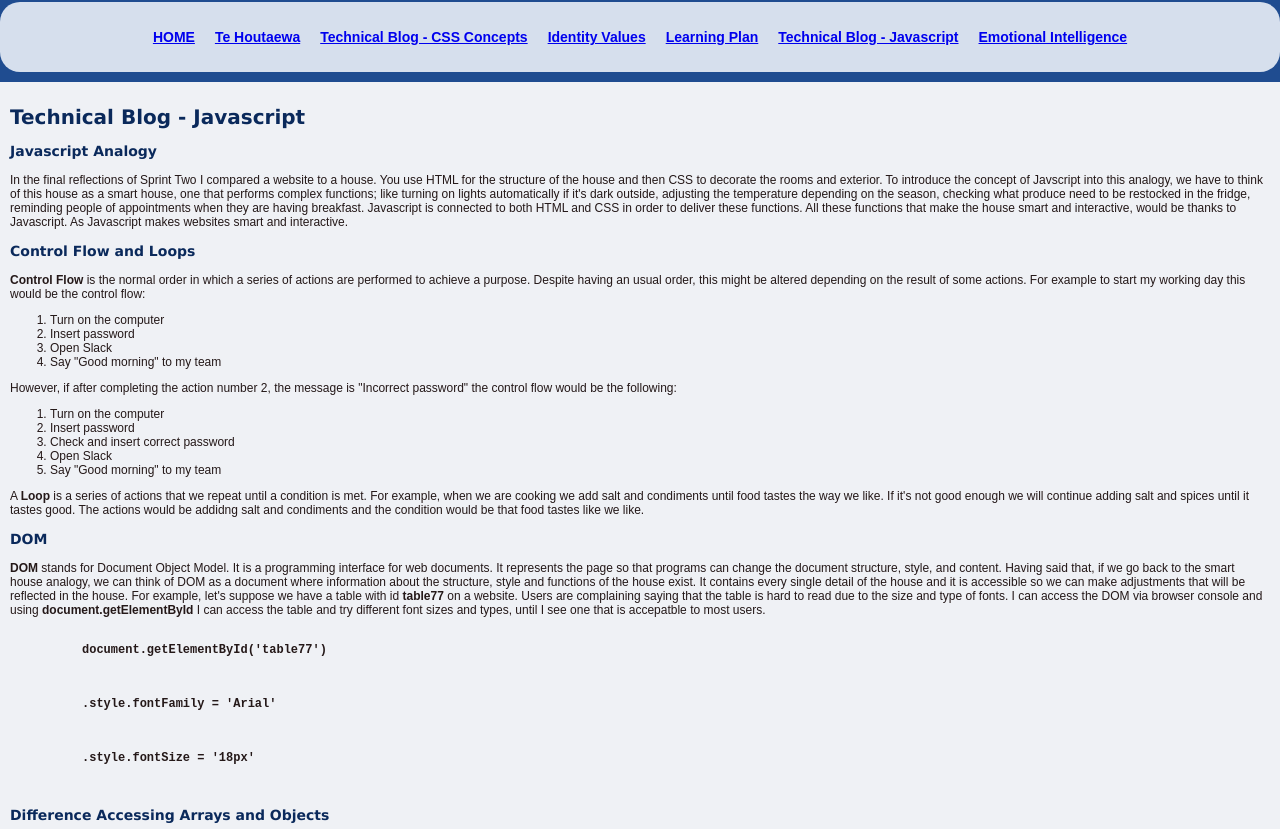
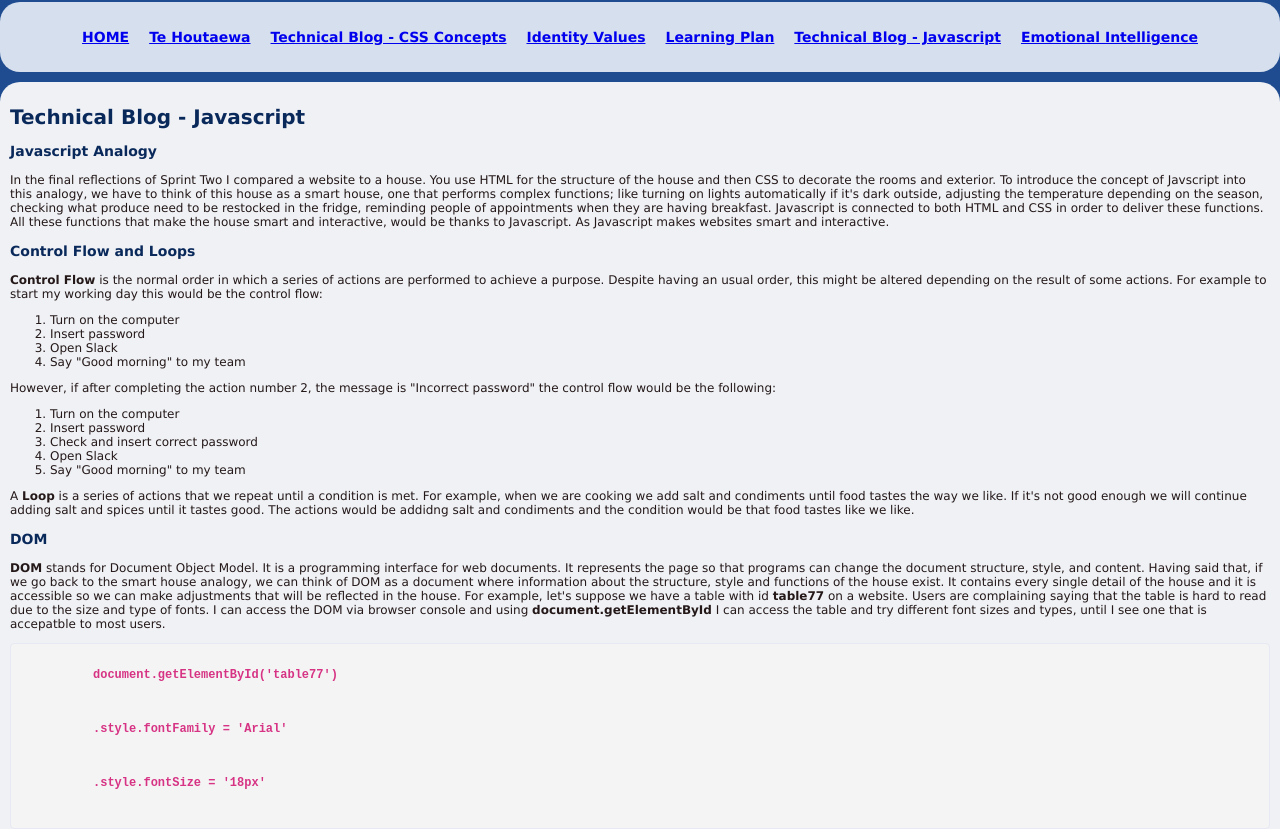
Before and after one commit to marcosruiz27/marcosruiz27.github.io, a plain HTML site: page blog/javascript-dom.html in a window 1280 px wide. Shown: the part 123-952 px from the top of the page. Drawn offline with Linux system fonts and the light colour scheme.

```diff
--- a/styles/main.css
+++ b/styles/main.css
@@ -3,7 +3,7 @@ body {
   padding: 0;
   background-color: #1f4c90;
   color: rgb(36, 24, 24);
-  font-family: Arial, sans-serif;
+  font-family: verdana, sans-serif;
   position: relative;
   display: flex;
   flex-direction: column;
@@ -75,6 +75,7 @@ body {
   box-sizing: border-box;
   font-size: 12px;
   margin-top: 10px;
+  border-radius: 20px;
 }
 
 .title1 {
@@ -111,6 +112,8 @@ body {
   border-collapse: collapse;
   width: 80%;
   font-size: 5px;
+  margin-left: auto;
+  margin-right: auto;
 }
 
 .bordered-table td,
@@ -122,6 +125,20 @@ body {
 
 .bordered-table th {
   background-color: #f2f2f2;
+}
+
+.code-block {
+  background-color: #f5f4f4;
+  border: 1px solid #e6e8f4;
+  border-radius: 4px;
+  padding: 10px;
+  overflow: auto;
+  white-space: pre-wrap;
+}
+
+.code-snippet {
+  font-family: 'Courier New', Courier, monospace;
+  color: #d63384;
 }
 
 /* This is for elements in the FOOTER section */
```
Also changed, not shown: blog/identity-values.html (+1 -0 lines), blog/te-houtaewa-template.html (+1 -0 lines), index.html (+1 -0 lines).
